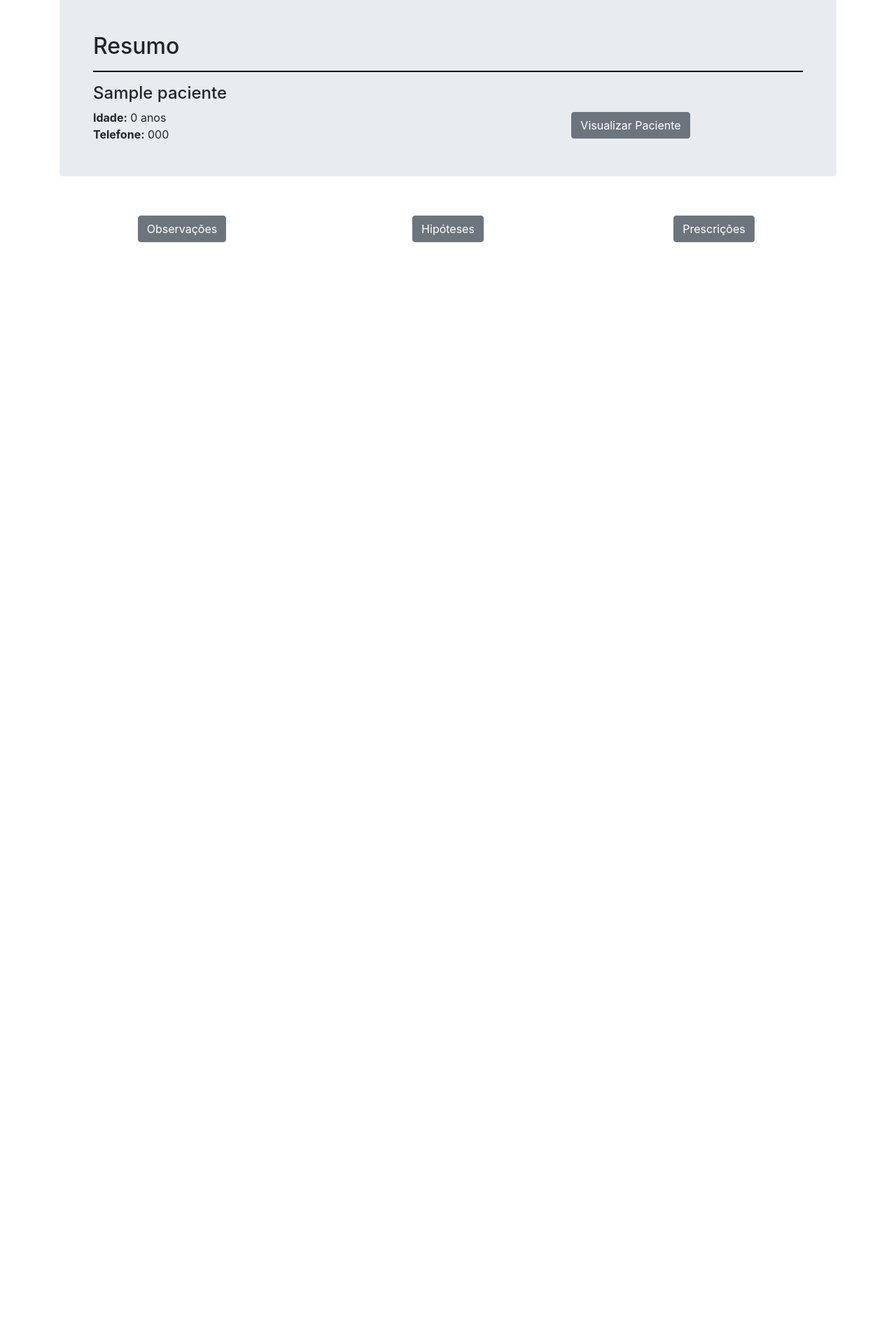
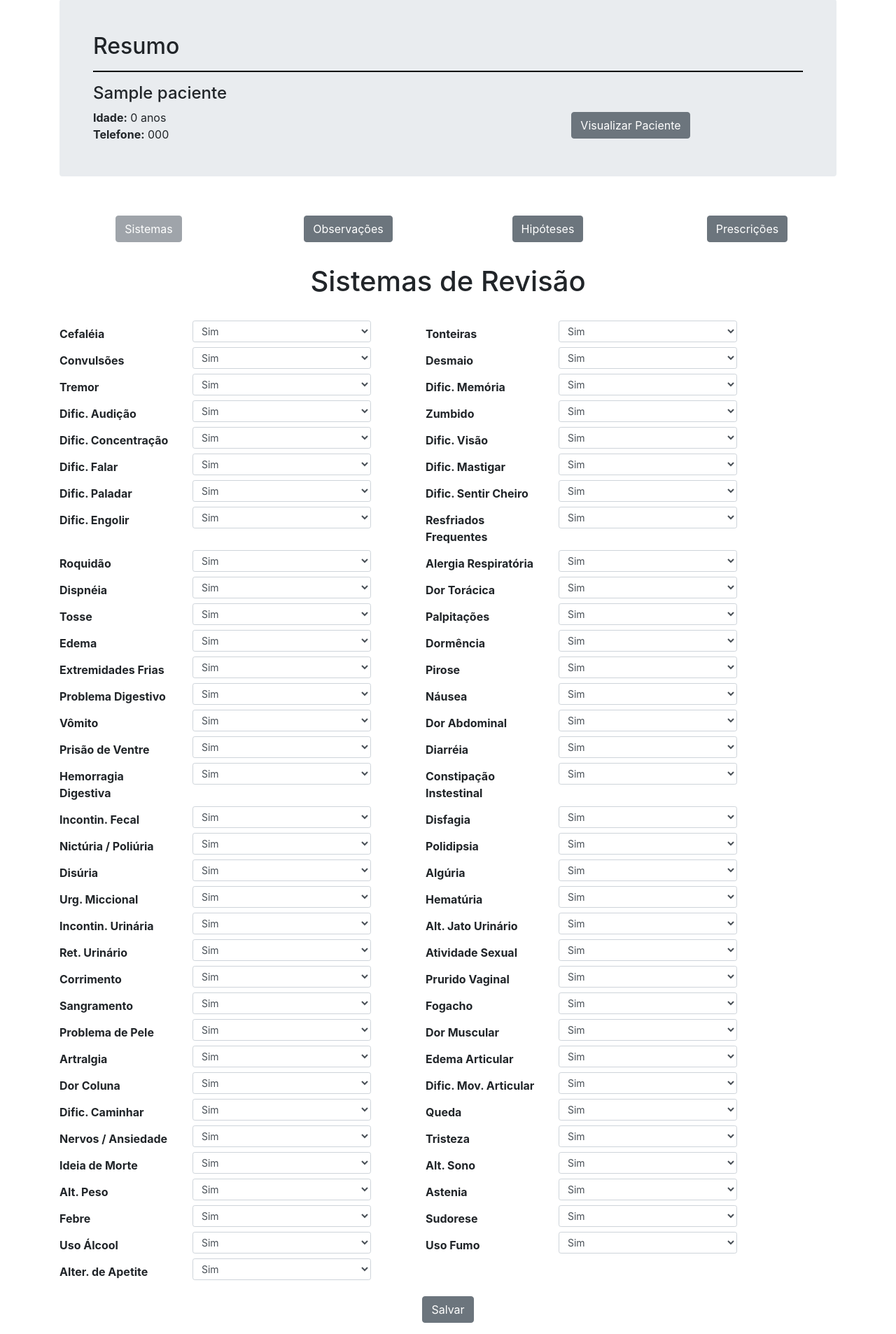
Before and after one commit to BrenoFroes/prontuarioeletronico-2021, a Django app: page /geriatria/prontuario/1?tipo=sistemas in a window 1280 px wide. Shown: the part 121-2027 px from the top of the page at 70% size. Before the commit the page ends 467 px from the top, so only its background shows below. Run offline with Django 3.2, Linux system fonts and the light colour scheme; tables that the repository leaves empty hold one stand-in row (values such as "Sample post"); some libraries are stand-ins or nearby versions.

Commit message:
adicionando sistemas de revisao

```diff
--- a/gerenciamento/forms.py
+++ b/gerenciamento/forms.py
@@ -42,6 +42,8 @@ class FormPaciente(FormPessoa):
         model = Paciente
         fields = '__all__'
 
+    codigo = forms.CharField(widget=forms.HiddenInput(), required=False)
+
     cep = forms.CharField(
         error_messages={'required': 'Campo obrigatório.', },
         widget=forms.TextInput(attrs={'class': 'form-control form-control-sm'}),
--- a/gerenciamento/models.py
+++ b/gerenciamento/models.py
@@ -33,6 +33,7 @@ class Paciente(Pessoa):
     profissaoAtual = models.CharField(max_length=55, blank=True, null=True)
     profissaoAnterior = models.CharField(max_length=55, blank=True, null=True)
     renda = models.FloatField(blank=True, null=True)
+    codigo = models.CharField(max_length=7)
 
     class Meta:
         verbose_name = 'Paciente'
--- a/prontuarioGeriatria/forms.py
+++ b/prontuarioGeriatria/forms.py
@@ -7,6 +7,7 @@ TRUE_FALSE_CHOICES = (
     (True, 'Sim'),
     (False, 'Não')
 )
+
 
 class FormConsulta(forms.ModelForm):
     class Meta:
@@ -138,9 +139,9 @@ class FormPrescricoes(forms.ModelForm):
         required=True)
 
 
-class FormRevisao(forms.ModelForm):
+class FormSistema(forms.ModelForm):
     class Meta:
-        model = Revisao
+        model = Sistema
         fields = '__all__'
 
     prontuario = forms.CharField(widget=forms.HiddenInput(), required=False)
--- a/prontuarioGeriatria/models.py
+++ b/prontuarioGeriatria/models.py
@@ -18,7 +18,6 @@ class Consulta(models.Model):
 class Prontuario(models.Model):
     consulta = models.OneToOneField(Consulta, on_delete=models.CASCADE)
     data = models.DateTimeField(auto_now_add=True)
-    codigo = models.IntegerField()
 
 
 class Observacoes(models.Model):
@@ -50,7 +49,7 @@ class Prescricoes(models.Model):
     encaminhamentos = models.CharField(max_length=255, blank=True, null=True)
 
 
-class Revisao(models.Model):
+class Sistema(models.Model):
     prontuario = models.OneToOneField(Prontuario, on_delete=models.CASCADE)
     cefaleia = models.BooleanField(default=False)
     tonteiras = models.BooleanField(default=False)
--- a/prontuarioGeriatria/templates/exibeProntuario.html
+++ b/prontuarioGeriatria/templates/exibeProntuario.html
@@ -8,21 +8,81 @@
         <h4 class="text-center mt-5">Nenhum prontuário foi registrado!</h4>
     {% else %}
         <div class="row">
-            <div class="col-4 text-center">
-                <a class="mb-3" style="font-weight: bold" href="{% url 'prontuarioGeriatria:observacoes' prontuario.id pacienteResumo.id %} ">
-                    <button class="btn btn-secondary" type="button">Observações</button>
+            <div class="col-3 text-center">
+                <a class="mb-3" style="font-weight: bold" href="{% url 'prontuarioGeriatria:exibe_prontuario' prontuario.consulta.id %}?tipo=sistemas">
+                    <button {% if tipo == "sistemas" %} disabled {% endif %} class="btn btn-secondary" type="button">Sistemas</button>
                 </a>
             </div>
-            <div class="col-4 text-center">
-                <a class="mb-3" style="font-weight: bold" href="{% url 'prontuarioGeriatria:hipoteses' prontuario.id pacienteResumo.id %} ">
-                    <button class="btn btn-secondary" type="button"> Hipóteses</button>
+            <div class="col-3 text-center">
+                <a class="mb-3" style="font-weight: bold" href="{% url 'prontuarioGeriatria:exibe_prontuario' prontuario.consulta.id %}?tipo=observacoes">
+                    <button {% if tipo == "" or tipo == "observacoes" %} disabled {% endif %} class="btn btn-secondary" type="button">Observações</button>
                 </a>
             </div>
-            <div class="col-4 text-center">
-                <a class="mb-3" style="font-weight: bold" href="{% url 'prontuarioGeriatria:prescricoes' prontuario.id pacienteResumo.id %} ">
-                    <button class="btn btn-secondary" type="button">Prescrições</button>
+            <div class="col-3 text-center">
+                <a class="mb-3" style="font-weight: bold" href="{% url 'prontuarioGeriatria:exibe_prontuario' prontuario.consulta.id %}?tipo=hipoteses">
+                    <button {% if tipo == "hipoteses" %} disabled {% endif %} class="btn btn-secondary" type="button"> Hipóteses</button>
+                </a>
+            </div>
+            <div class="col-3 text-center">
+                <a class="mb-3" style="font-weight: bold" href="{% url 'prontuarioGeriatria:exibe_prontuario' prontuario.consulta.id %}?tipo=prescricoes">
+                    <button {% if tipo == "prescricoes" %} disabled {% endif %} class="btn btn-secondary" type="button">Prescrições</button>
                 </a>
             </div>
         </div>
+        <br>
+        <h1 class="text-center mt-2">
+            {% if  tipo == "sistemas"%}Sistemas de Revisão
+            {% elif  tipo == "hipoteses"%}Diagnósticos
+            {% elif tipo == "prescricoes" %}Prescrições
+            {% else %}Observações
+            {% endif %}
+        </h1>
+        <br>
+        <form method="POST" action="{% url 'prontuarioGeriatria:exibe_prontuario' prontuario.consulta.id %}?tipo={{ tipo }}" novalidate>
+            {% if tipo != "sistemas" %}
+                {% for field in form %}
+                    <div class="form-group row">
+                        {% if field.name != 'prontuario' %}
+                            <label for="{{ field.name }}" class="col-lg-2 col-form-label font-weight-bold">{{ field.label }}</label>
+                            <div class="col-lg-10">
+                                {{ field }}
+                                {% if field.errors %}
+                                    <div class="alert alert-danger mb-0" style="padding-top: 2px; padding-bottom: 2px;">
+                                        {% for error in field.errors %}
+                                            <small>{{ error }}</small>
+                                        {% endfor %}
+                                    </div>
+                                {% endif %}
+                            </div>
+                        {% endif %}
+                    </div>
+                {% endfor %}
+            {% else %}
+                <div class="form-group row">
+                    {% for field in form %}
+                        {% if field.name != 'prontuario' %}
+                            <label for="{{ field.name }}" class="col-lg-2 col-form-label font-weight-bold">{{ field.label }}</label>
+                            <div class="col-lg-3 mr-5">
+                                {{ field }}
+                                {% if field.errors %}
+                                    <div class="alert alert-danger mb-0" style="padding-top: 2px; padding-bottom: 2px;">
+                                        {% for error in field.errors %}
+                                            <small>{{ error }}</small>
+                                        {% endfor %}
+                                    </div>
+                                {% endif %}
+                            </div>
+                        {% endif %}
+                    {% endfor %}
+                </div>
+            {% endif %}
+
+            <div class="form-group mt-3">
+                <div class="text-center">
+                    {% csrf_token %}
+                    <button type="submit" class="btn btn-secondary">Salvar</button>
+                </div>
+            </div>
+        </form>
     {% endif %}
 {% endblock %}
--- a/prontuarioGeriatria/views.py
+++ b/prontuarioGeriatria/views.py
@@ -1,8 +1,7 @@
-from django.shortcuts import render, redirect, get_object_or_404
+from django.shortcuts import render, redirect, get_object_or_404, reverse
 from .forms import *
 from . models import Observacoes, Hipoteses, Prescricoes
 from gerenciamento.models import Paciente
-import random
 
 
 def cria_consulta(request, paciente_id):
@@ -17,8 +16,7 @@ def cria_consulta(request, paciente_id):
             consulta.paciente = paciente
             consulta.medico = user
             consulta.save()
-            codigo = random.randint(1000, 9999)
-            prontuario = Prontuario.objects.create(consulta=consulta, codigo=codigo)
+            prontuario = Prontuario.objects.create(consulta=consulta)
             return redirect('prontuarioGeriatria:revisao_sistema', prontuario_id=prontuario.id, paciente_id=paciente.id)
     return render(request, 'consulta.html', {'form': form, 'pacienteResumo': paciente})
 
@@ -117,33 +115,130 @@ def exibe_consultas(request, id):
 
 
 def exibe_prontuario(request, id):
+    tipo = ""
     consulta = get_object_or_404(Consulta, id=id)
     try:
         prontuario = Prontuario.objects.get(consulta=id)
     except Prontuario.DoesNotExist:
         return render(request, 'exibeProntuario.html', {'pacienteResumo': consulta.paciente, 'vazio': True})
-    return render(request, 'exibeProntuario.html', {'prontuario': prontuario, 'pacienteResumo': consulta.paciente})
+
+    if 'tipo' in request.GET:
+        tipo = request.GET['tipo']
+
+    if tipo == "prescricoes":
+        try:
+            prescricoes = Prescricoes.objects.get(prontuario=prontuario)
+            form = FormPrescricoes(instance=prescricoes)
+
+        except Prescricoes.DoesNotExist:
+            form = FormPrescricoes()
+            prescricoes = None
+
+        if request.method == "POST":
+            if prescricoes:
+                form = FormPrescricoes(request.POST, instance=prescricoes)
+            else:
+                form = FormPrescricoes(request.POST)
+            if form.is_valid():
+                prescricoes = form.save(commit=False)
+                prescricoes.prontuario = prontuario
+                prescricoes.save()
+                return redirect('prontuarios:home')
+
+        return render(request, 'exibeProntuario.html', {'prontuario': prontuario, 'form': form, 'tipo': tipo,
+                                                        'pacienteResumo': consulta.paciente})
+
+    elif tipo == "hipoteses":
+        try:
+            hipoteses = Hipoteses.objects.get(prontuario=prontuario)
+            form = FormHipoteses(instance=hipoteses)
+
+        except Hipoteses.DoesNotExist:
+            hipoteses = None
+            form = FormHipoteses()
+
+        if request.method == "POST":
+            if hipoteses:
+                form = FormHipoteses(request.POST, instance=hipoteses)
+            else:
+                form = FormHipoteses(request.POST)
+            if form.is_valid():
+                hipoteses = form.save(commit=False)
+                hipoteses.prontuario = prontuario
+                hipoteses.save()
+                return redirect(reverse('prontuarioGeriatria:exibe_prontuario', kwargs={'id': prontuario.consulta.id}) +
+                                '?tipo=prescricoes')
+
+        return render(request, 'exibeProntuario.html', {'prontuario': prontuario, 'form': form, 'tipo': tipo,
+                                                        'pacienteResumo': consulta.paciente})
+
+    elif tipo == "sistemas":
+        try:
+            sistemas = Sistema.objects.get(prontuario=prontuario)
+            form = FormSistema(instance=sistemas)
+
+        except Sistema.DoesNotExist:
+            sistemas = None
+            form = FormSistema()
+
+        if request.method == "POST":
+            if sistemas:
+                form = FormSistema(request.POST, instance=sistemas)
+            else:
+                form = FormSistema(request.POST)
+            if form.is_valid():
+                sistemas = form.save(commit=False)
+                sistemas.prontuario = prontuario
+                sistemas.save()
+                return redirect(reverse('prontuarioGeriatria:exibe_prontuario', kwargs={'id': prontuario.consulta.id}) +
+                                '?tipo=observacoes')
+
+        return render(request, 'exibeProntuario.html', {'prontuario': prontuario, 'form': form, 'tipo': tipo,
+                                                        'pacienteResumo': consulta.paciente})
+
+    else:
+        try:
+            observacoes = Observacoes.objects.get(prontuario=prontuario)
+            form = FormObservacoes(instance=observacoes)
+        except Observacoes.DoesNotExist:
+            form = FormObservacoes()
+            observacoes = None
+
+        if request.method == "POST":
+            if observacoes:
+                form = FormObservacoes(request.POST, instance=observacoes)
+            else:
+                form = FormObservacoes(request.POST)
+            if form.is_valid():
+                observacoes = form.save(commit=False)
+                observacoes.prontuario = prontuario
+                observacoes.save()
+                return redirect(reverse('prontuarioGeriatria:exibe_prontuario', kwargs={'id': prontuario.consulta.id}) +
+                                '?tipo=hipoteses')
+
+        return render(request, 'exibeProntuario.html', {'prontuario': prontuario, 'form': form, 'tipo': tipo,
+                                                        'pacienteResumo': consulta.paciente})
 
 
 def cria_sistema(request, paciente_id, prontuario_id):
     paciente = Paciente.objects.get(id=paciente_id)
     prontuario = get_object_or_404(Prontuario, id=prontuario_id)
-    form = FormRevisao()
+    form = FormSistema()
 
     if request.method == "GET":
         try:
-            sistema = Revisao.objects.get(prontuario=prontuario_id)
-            form = FormRevisao(instance=sistema)
-        except Revisao.DoesNotExist:
-            form = FormRevisao()
+            sistema = Sistema.objects.get(prontuario=prontuario_id)
+            form = FormSistema(instance=sistema)
+        except Sistema.DoesNotExist:
+            form = FormSistema()
         return render(request, 'revisao.html', {'form': form, 'pacienteResumo': paciente, 'prontuario': prontuario})
 
     if request.method == "POST":
         try:
-            sistema = Revisao.objects.get(prontuario=prontuario_id)
-            form = FormRevisao(request.POST, instance=sistema)
-        except Revisao.DoesNotExist:
-            form = FormRevisao(request.POST)
+            sistema = Sistema.objects.get(prontuario=prontuario_id)
+            form = FormSistema(request.POST, instance=sistema)
+        except Sistema.DoesNotExist:
+            form = FormSistema(request.POST)
 
         if form.is_valid():
             sistema = form.save(commit=False)
--- a/prontuarios/templates/home.html
+++ b/prontuarios/templates/home.html
@@ -23,7 +23,7 @@
      <form class="mb-4" action ="{% url 'prontuarios:pesquisa_pacientes' %}" method ="GET" novalidate>
          <div class="input-group md-form form-sm form-2 pl-0">
              <input class="form-control" type="text" name="buscaPor" maxlength="120" required=""
-                    id="id_buscaPor" placeholder="Pesquisar pacientes">
+                    id="id_buscaPor" placeholder="Pesquisar pacientes por nome ou código">
              <div class="input-group-append">
                  <button class="btn btn-outline-secondary my-2 my-lg-0" type="submit">
                      <span class="fas fa-search"></span>
--- a/prontuarios/views.py
+++ b/prontuarios/views.py
@@ -1,12 +1,13 @@
 from django.contrib.auth.decorators import login_required
 from django.shortcuts import render
 from django.core.paginator import Paginator, PageNotAnInteger, EmptyPage
+from django.db.models import Q
 from gerenciamento.models import Paciente
 
 
 def pesquisa_pacientes(request):
     query = request.GET.get('buscaPor')
-    lista_de_pacientes = Paciente.objects.filter(nome__icontains=query).order_by('nome')
+    lista_de_pacientes = Paciente.objects.filter(Q(nome__icontains=query) | Q(codigo=query)).order_by('nome')
     pagina = request.GET.get('pagina', 1)
     paginator = Paginator(lista_de_pacientes, 5)
     try:
```
Also changed, not shown: gerenciamento/views.py (+7 -1 lines), autenticacao/migrations/0001_initial.py, autenticacao/migrations/0002_auto_20200527_1744.py (deleted), gerenciamento/migrations/0001_initial.py, prontuarioGeriatria/migrations/0001_initial.py, prontuarioGeriatria/migrations/0002_revisao.py (deleted).
